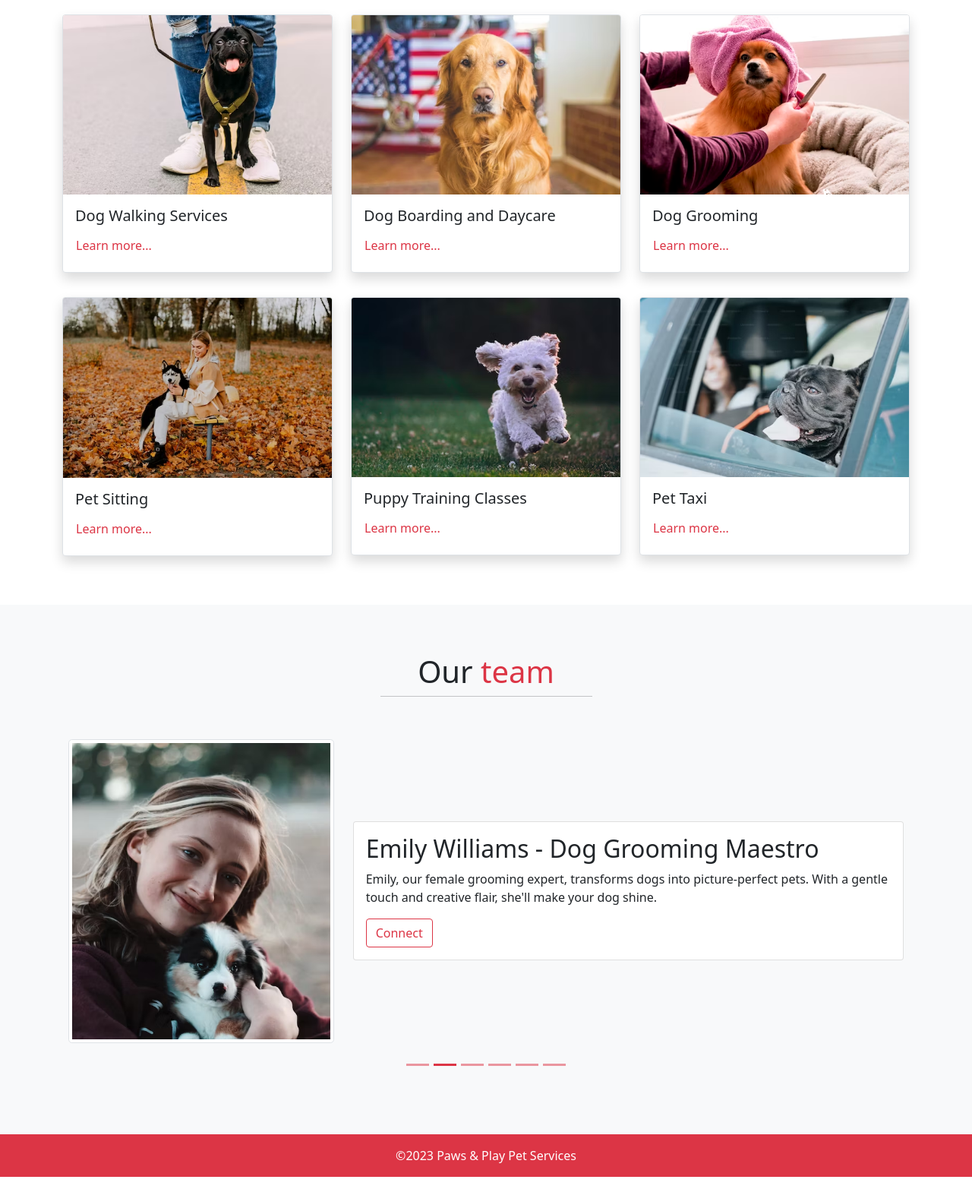
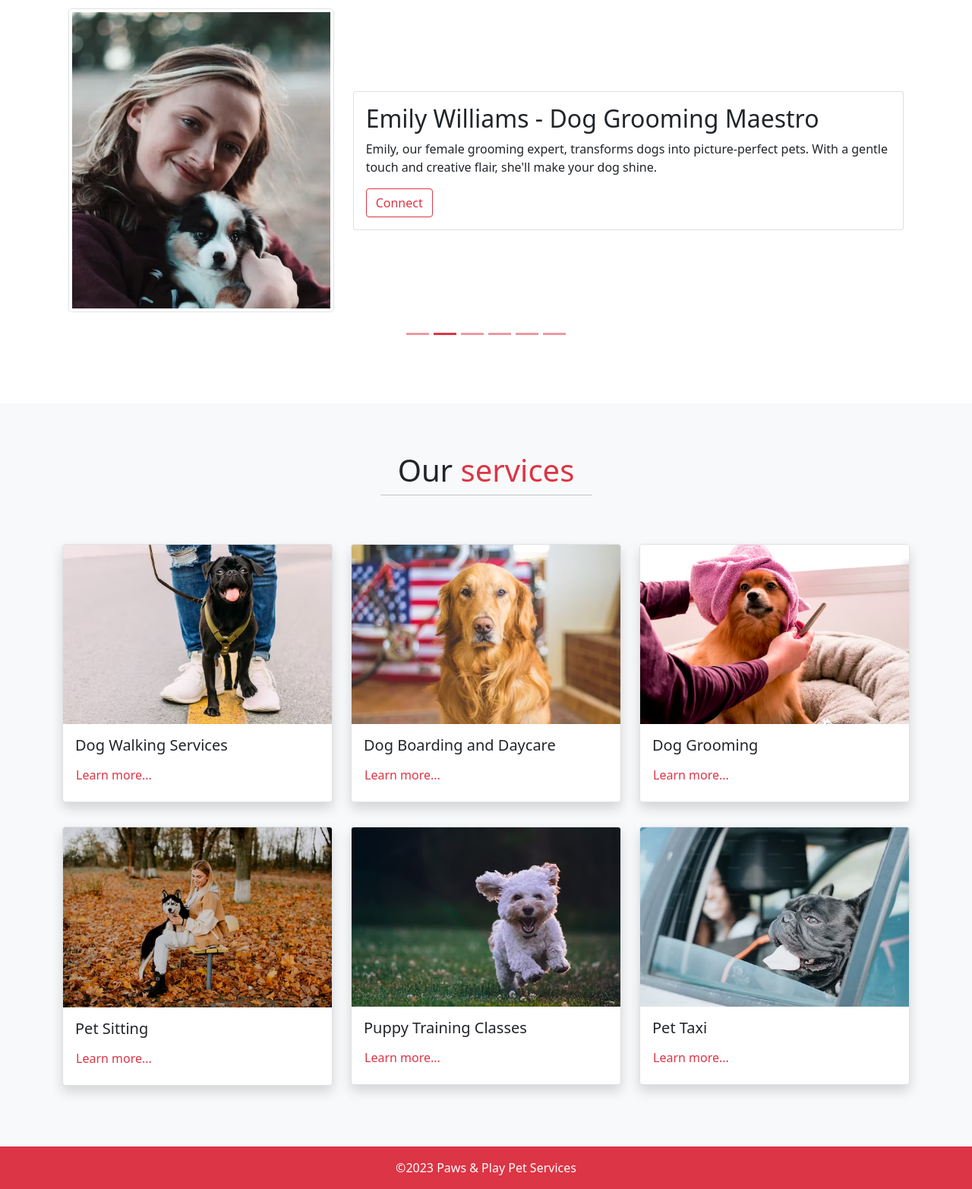
Before and after one commit to AbhishekNavgan95/Paws-Play-Dog-Services, a plain HTML site: page index.html in a window 1280 px wide. Shown: the part 2439-4004 px from the top of the page at 76% size. Drawn offline with nearby package versions, Linux system fonts and the light colour scheme.

```diff
--- a/index.html
+++ b/index.html
@@ -38,10 +38,7 @@
           <div class="collapse navbar-collapse" id="navbarSupportedContent">
             <ul class="navbar-nav text-center fs-5 ms-auto mb-2 mb-lg-0">
               <li class="nav-item">
-                <a
-                  class="nav-link active"
-                  aria-current="page"
-                  href="#Home"
+                <a class="nav-link active" aria-current="page" href="#Home"
                   >Home</a
                 >
               </li>
@@ -334,86 +331,7 @@
 
     <hr class="w-75 m-auto my-5 cirtification" />
 
-    <section class="services pt-3" id="Services">
-      <div class="container">
-        <div class="text-center my-5 services-heading">
-          <h1>Our <span class="text-danger">services</span></h1>
-          <hr class="w-25 m-auto" />
-        </div>
-        <div class="row mt-5 services-part-1">
-          <div class="col-sm-12 col-md-4 col-lg-4 col-12 my-3">
-            <div class="card shadow border border-1">
-              <img src="assets/s1.avif" class="card-img-top" alt="..." />
-              <div class="card-body text-center text-lg-start">
-                <h5 class="card-title">Dog Walking Services</h5>
-                <a href="./service1.html" class="btn text-danger px-0">
-                  Learn more...
-                </a>
-              </div>
-            </div>
-          </div>
-          <div class="col-sm-12 col-md-4 col-lg-4 col-12 my-3">
-            <div class="card shadow border border-1">
-              <img src="assets/s2.avif" class="card-img-top" alt="..." />
-              <div class="card-body text-center text-lg-start">
-                <h5 class="card-title">Dog Boarding and Daycare</h5>
-                <a href="service2.html" class="btn text-danger px-0">
-                  Learn more...
-                </a>
-              </div>
-            </div>
-          </div>
-          <div class="col-sm-12 col-md-4 col-lg-4 col-12 my-3">
-            <div class="card shadow border border-1">
-              <img src="assets/s3.avif" class="card-img-top" alt="..." />
-              <div class="card-body text-center text-lg-start">
-                <h5 class="card-title">Dog Grooming</h5>
-                <a href="service3.html" class="btn text-danger px-0">
-                  Learn more...
-                </a>
-              </div>
-            </div>
-          </div>
-        </div>
-        <div class="row mb-5 services-part-2">
-          <div class="col-sm-12 col-md-4 col-lg-4 col-12 my-3">
-            <div class="card shadow border border-1">
-              <img src="assets/s4.avif" class="card-img-top" alt="..." />
-              <div class="card-body text-center text-lg-start">
-                <h5 class="card-title">Pet Sitting</h5>
-                <a href="service4.html" class="btn text-danger px-0">
-                  Learn more...
-                </a>
-              </div>
-            </div>
-          </div>
-          <div class="col-sm-12 col-md-4 col-lg-4 col-12 my-3">
-            <div class="card shadow border border-1">
-              <img src="assets/s5.avif" class="card-img-top" alt="..." />
-              <div class="card-body text-center text-lg-start">
-                <h5 class="card-title">Puppy Training Classes</h5>
-                <a href="service5.html" class="btn text-danger px-0">
-                  Learn more...
-                </a>
-              </div>
-            </div>
-          </div>
-          <div class="col-sm-12 col-md-4 col-lg-4 col-12 my-3">
-            <div class="card shadow border border-1">
-              <img src="assets/s6.avif" class="card-img-top" alt="..." />
-              <div class="card-body text-center text-lg-start">
-                <h5 class="card-title">Pet Taxi</h5>
-                <a href="service6.html" class="btn text-danger px-0">
-                  Learn more...
-                </a>
-              </div>
-            </div>
-          </div>
-        </div>
-      </div>
-    </section>
-
-    <section class="team text-center bg-light py-3" id="Team">
+    <section class="team text-center bg py-3" id="Team">
       <div class="container">
         <div class="text-center team-heading my-5">
           <h1>Our <span class="text-danger">team</span></h1>
@@ -685,6 +603,85 @@
       </div>
     </section>
 
+    <section class="services bg-light py-3" id="Services">
+      <div class="container">
+        <div class="text-center my-5 services-heading">
+          <h1>Our <span class="text-danger">services</span></h1>
+          <hr class="w-25 m-auto" />
+        </div>
+        <div class="row mt-5 services-part-1">
+          <div class="col-sm-12 col-md-4 col-lg-4 col-12 my-3">
+            <div class="card shadow border border-1">
+              <img src="assets/s1.avif" class="card-img-top" alt="..." />
+              <div class="card-body text-center text-lg-start">
+                <h5 class="card-title">Dog Walking Services</h5>
+                <a href="./service1.html" class="btn text-danger px-0">
+                  Learn more...
+                </a>
+              </div>
+            </div>
+          </div>
+          <div class="col-sm-12 col-md-4 col-lg-4 col-12 my-3">
+            <div class="card shadow border border-1">
+              <img src="assets/s2.avif" class="card-img-top" alt="..." />
+              <div class="card-body text-center text-lg-start">
+                <h5 class="card-title">Dog Boarding and Daycare</h5>
+                <a href="service2.html" class="btn text-danger px-0">
+                  Learn more...
+                </a>
+              </div>
+            </div>
+          </div>
+          <div class="col-sm-12 col-md-4 col-lg-4 col-12 my-3">
+            <div class="card shadow border border-1">
+              <img src="assets/s3.avif" class="card-img-top" alt="..." />
+              <div class="card-body text-center text-lg-start">
+                <h5 class="card-title">Dog Grooming</h5>
+                <a href="service3.html" class="btn text-danger px-0">
+                  Learn more...
+                </a>
+              </div>
+            </div>
+          </div>
+        </div>
+        <div class="row mb-5 services-part-2">
+          <div class="col-sm-12 col-md-4 col-lg-4 col-12 my-3">
+            <div class="card shadow border border-1">
+              <img src="assets/s4.avif" class="card-img-top" alt="..." />
+              <div class="card-body text-center text-lg-start">
+                <h5 class="card-title">Pet Sitting</h5>
+                <a href="service4.html" class="btn text-danger px-0">
+                  Learn more...
+                </a>
+              </div>
+            </div>
+          </div>
+          <div class="col-sm-12 col-md-4 col-lg-4 col-12 my-3">
+            <div class="card shadow border border-1">
+              <img src="assets/s5.avif" class="card-img-top" alt="..." />
+              <div class="card-body text-center text-lg-start">
+                <h5 class="card-title">Puppy Training Classes</h5>
+                <a href="service5.html" class="btn text-danger px-0">
+                  Learn more...
+                </a>
+              </div>
+            </div>
+          </div>
+          <div class="col-sm-12 col-md-4 col-lg-4 col-12 my-3">
+            <div class="card shadow border border-1">
+              <img src="assets/s6.avif" class="card-img-top" alt="..." />
+              <div class="card-body text-center text-lg-start">
+                <h5 class="card-title">Pet Taxi</h5>
+                <a href="service6.html" class="btn text-danger px-0">
+                  Learn more...
+                </a>
+              </div>
+            </div>
+          </div>
+        </div>
+      </div>
+    </section>
+
     <div class="footer container-fluid text-white bg-danger text-center py-3">
       &#169;2023 Paws & Play Pet Services
     </div>
```
Also changed, not shown: contact.html (+7 -7 lines), service1.html (+2 -2 lines), service2.html (+2 -2 lines), service3.html (+2 -2 lines), service4.html (+2 -2 lines), service5.html (+2 -2 lines), service6.html (+3 -3 lines).
